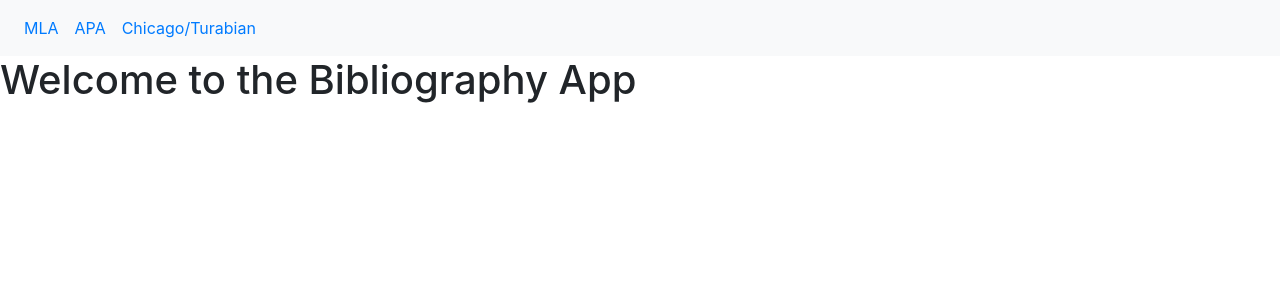
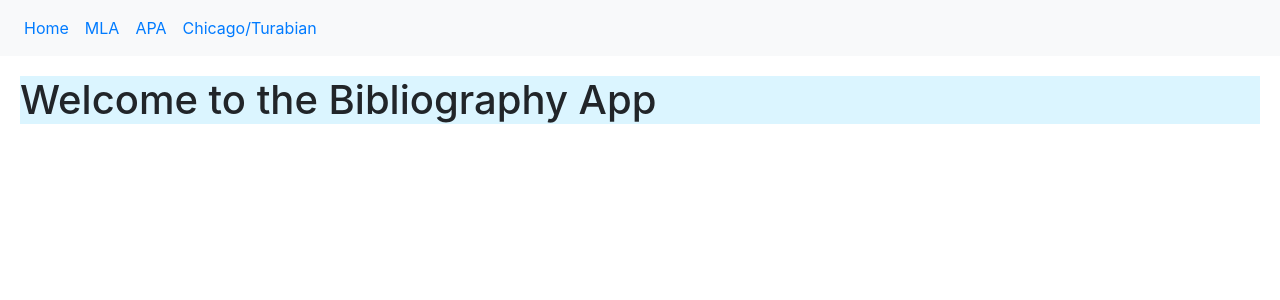
Before and after one commit to ImranVirani/BiblioTech, a Flask app: page / in a window 1280 px wide. Shown: the top 300 px of the page. Run offline with Flask 2, Linux system fonts and the light colour scheme; some libraries are stand-ins or nearby versions.

Commit message:
added app.js and got css working

```diff
--- a/static/css/main.css
+++ b/static/css/main.css
@@ -1,11 +1,4 @@
-body {
-    background-color: #DBF5FF;
-}
-
-#header {
-    margin-left: 50px !important;
-}
-
-#result {
-    margin-left: 50px !important;
-}
+ #welcome-statement {
+     background-color: #DBF5FF;
+     margin: 20px;
+ }
--- a/templates/base.html
+++ b/templates/base.html
@@ -3,17 +3,17 @@
 <head>
 <meta charset="utf-8">
 <meta name="viewport" content="width=device-width, initial-scale=1">
-<link rel="stylesheet" type="text/css" href="{{ url_for('static', filename='css/main.css') }}">
+<link rel="stylesheet" type="text/css" href="/static/css/main.css">
 <link rel="stylesheet" href="https://stackpath.bootstrapcdn.com/bootstrap/4.5.0/css/bootstrap.min.css" integrity="sha384-9aIt2nRpC12Uk9gS9baDl411NQApFmC26EwAOH8WgZl5MYYxFfc+NcPb1dKGj7Sk" crossorigin="anonymous">
 </head>
 <body>
-<style>
-input[type='text'] { font-size: 15px; }
-</style>
 <nav class="navbar navbar-expand-sm bg-light">
 
   <!-- Links -->
   <ul class="navbar-nav">
+    <li class="nav-item">
+      <a class="nav-link" href="/">Home</a>
+      </li>
     <li class="nav-item">
       <a class="nav-link" href="/mla">MLA</a>
     </li>
--- a/templates/index.html
+++ b/templates/index.html
@@ -1,4 +1,6 @@
 {% extends 'base.html' %}
+{{super()}}
 {% block content %}
-<h1 id="heading"> Welcome to the Bibliography App</h1>
+<h1 id="welcome-statement">Welcome to the Bibliography App</h1>
+
 {% endblock %}
```
Also changed, not shown: static/js/app.js (added).
